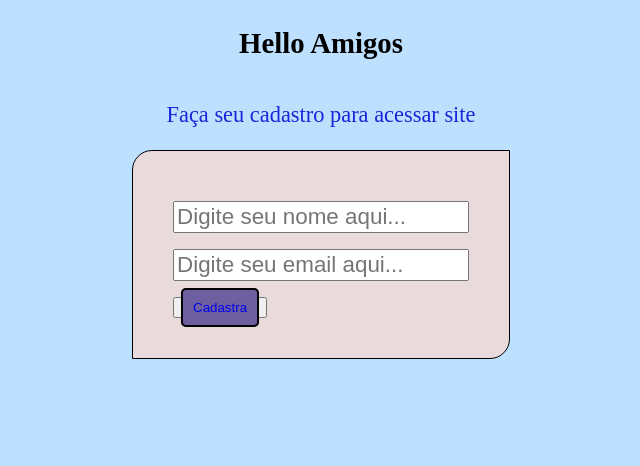
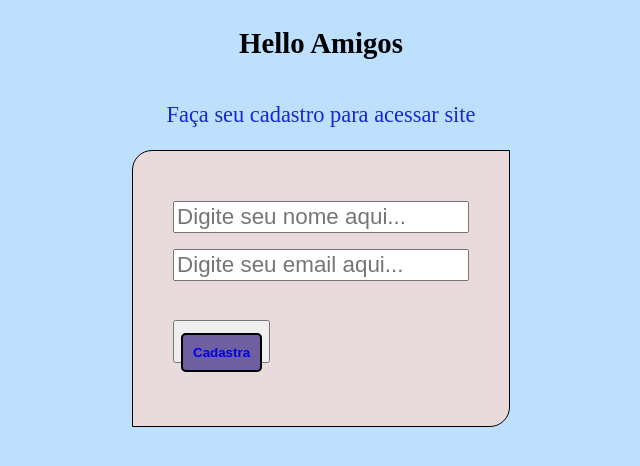
Before and after one commit to AlciOliveira/cadastro-do-site, a plain HTML site: page index.html in a window 1280 px wide. Shown: the whole page, without its empty margins (319-959 px from the left). Drawn offline with Linux system fonts and the light colour scheme.

Commit message:
Update index.html

```diff
--- a/index.html
+++ b/index.html
@@ -16,7 +16,8 @@
     <br>
     <input id="caixa_email" type="text" placeholder="Digite seu email aqui...">
        <br>
-       <button id="btn_cadastrar" ><a href="https://github.com/AlcionePereira/fun-o-calculando-fatorial">Cadastra</a></button>
+       <p><button id="btn_cadastrar"button></p>
+        <a  class="link"  href="https://alcioliveira.github.io/complemento-do-cadastro/"><strong>Cadastra</strong></a>
 </div>
 
  <footer>
```
